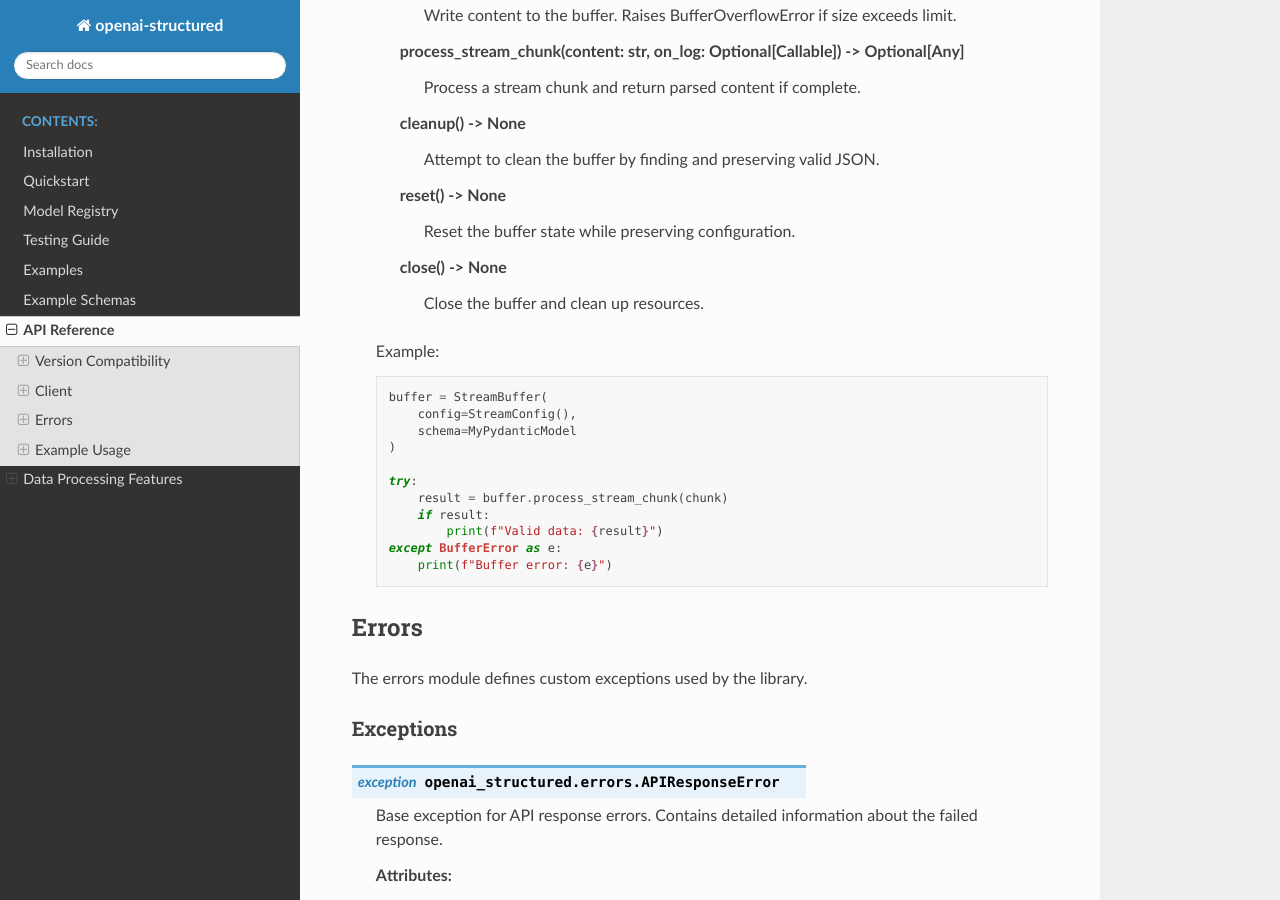
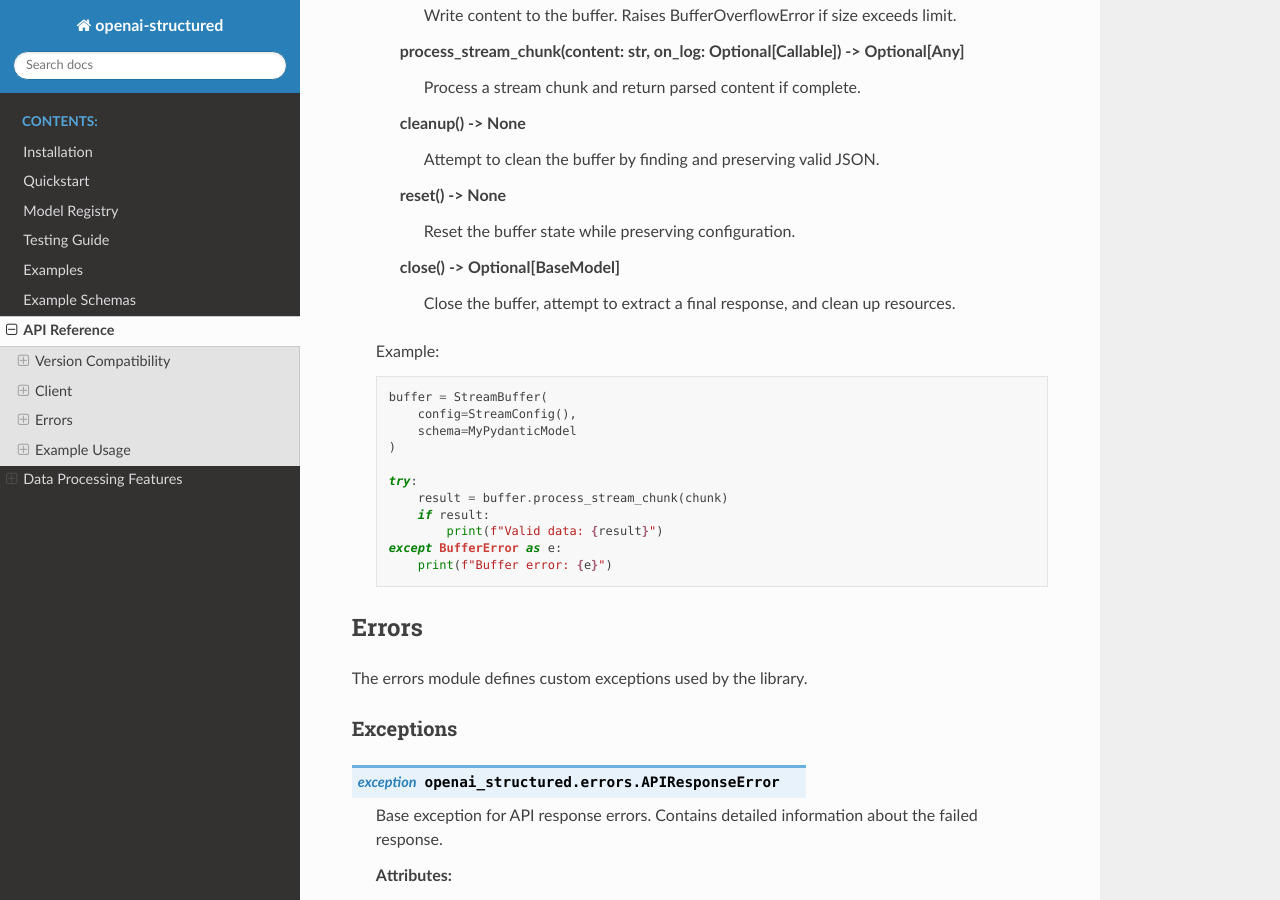
Before and after one commit to yaniv-golan/openai-structured, a Sphinx documentation site: the page built from docs/source/api.rst, in a window 1280 px wide and 900 px high, scrolled down 4200 px. Built offline with Sphinx 7.4.7 and the Read the Docs theme 3.1.0, drawn with Linux system fonts in a browser that asks for light colours; pages that are not in the unit, such as notebooks, are missing from menus.

Commit message:
docs: update StreamBuffer.close() method documentation

```diff
--- a/docs/source/api.rst
+++ b/docs/source/api.rst
@@ -199,8 +199,8 @@ Classes
         reset() -> None
             Reset the buffer state while preserving configuration.
 
-        close() -> None
-            Close the buffer and clean up resources.
+        close() -> Optional[BaseModel]
+            Close the buffer, attempt to extract a final response, and clean up resources.
 
     Example::
 
```
